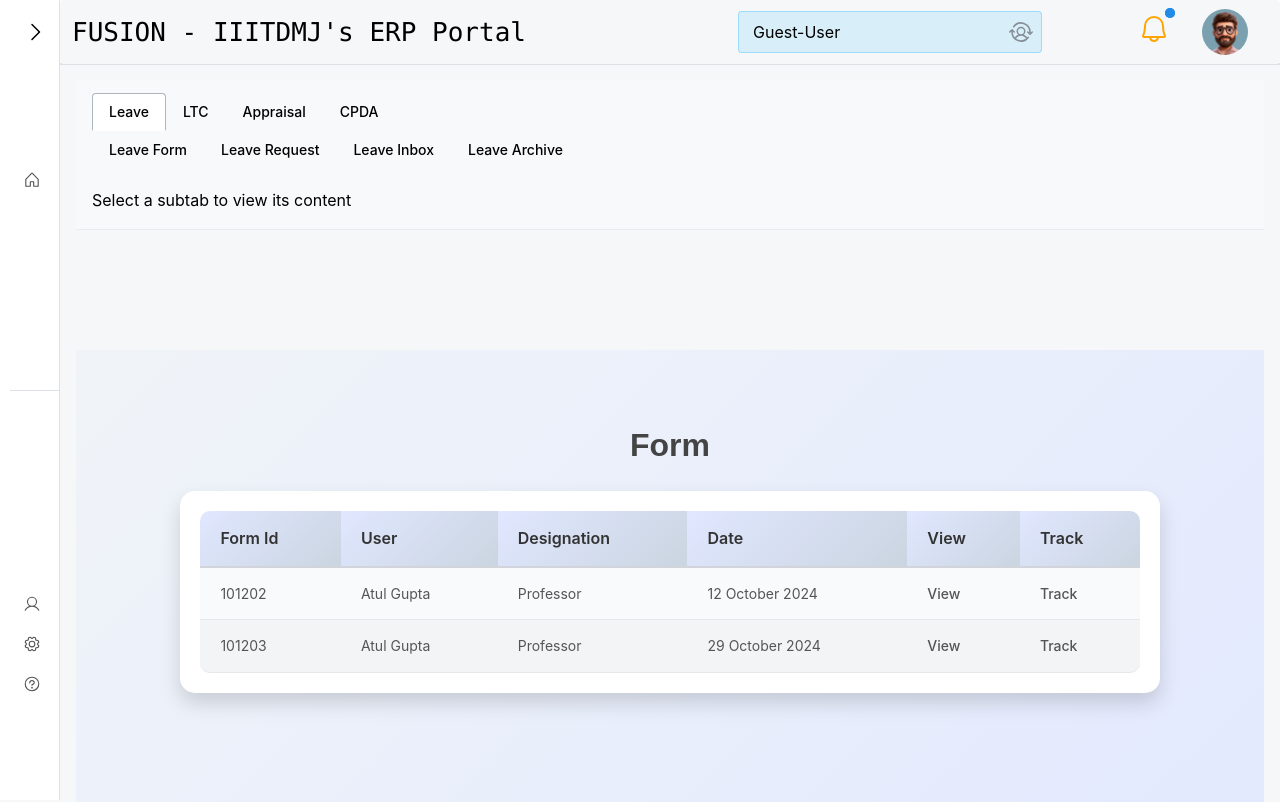
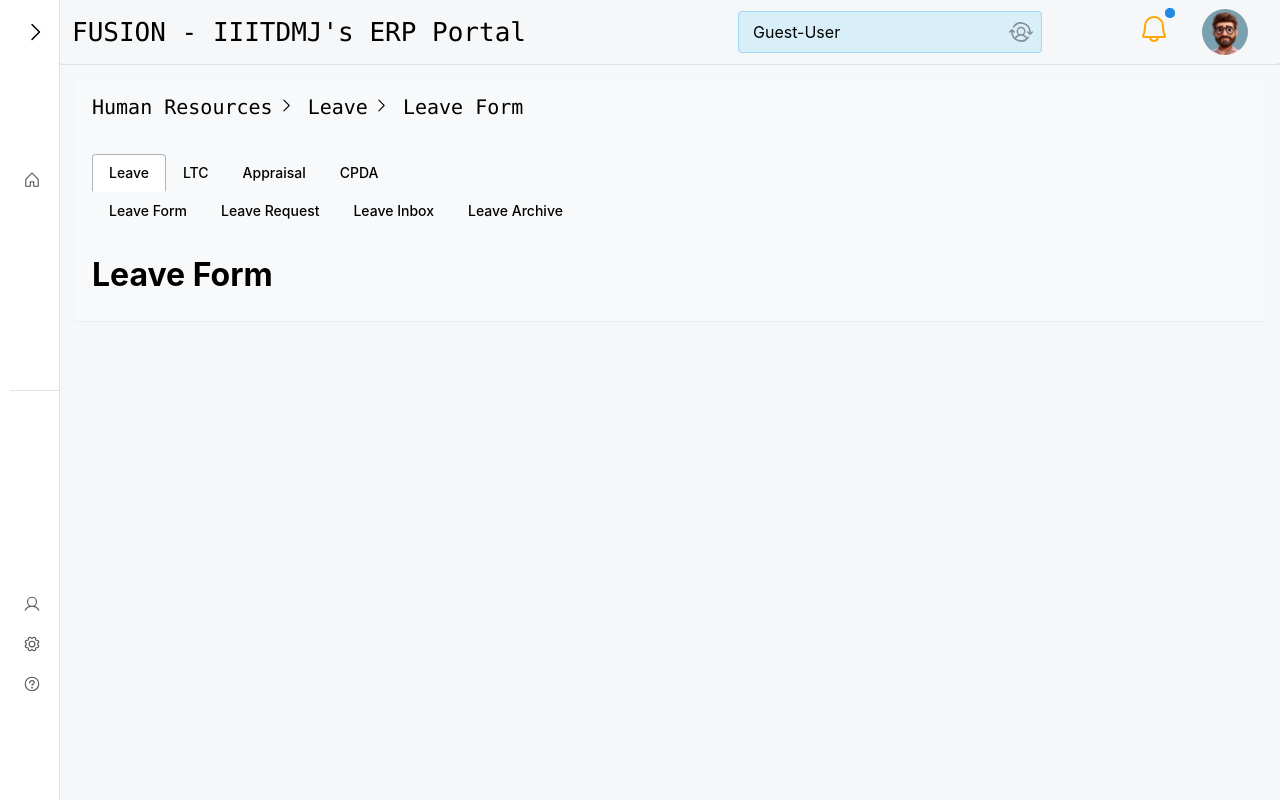
Before and after one commit to vishalverma9572/Fusion-client, a React (Vite) app: page /hr in a window 1280 px wide. Shown: the top 802 px of the page. Built offline with nearby package versions, Linux system fonts and the light colour scheme.

Commit message:
added breadcrumps for HR module

```diff
--- a/src/Modules/HR/components/FormComponent/FormTable.css
+++ b/src/Modules/HR/components/FormComponent/FormTable.css
@@ -1,5 +1,5 @@
 
-.app-container {
+.form-table-container .app-container {
     display: flex;
     flex-direction: column;
     align-items: center;
@@ -8,7 +8,7 @@
     min-height: 100vh;
   }
 
-  .table-title {
+  .form-table-container  .table-title {
     font-family: 'Arial', sans-serif;
     color: #444;
     margin-bottom: 20px;
@@ -24,13 +24,13 @@
     overflow: hidden;
   }
 
-  .form-table {
+  .form-table-container .form-table {
     width: 100%;
     border-collapse: separate;
     border-spacing: 0;
   }
 
-  .form-table th {
+  .form-table-container .form-table th {
     padding: 15px 20px;
     background: linear-gradient(135deg, #e0e7ff, #cbd5e1);
     color: #333;
@@ -40,52 +40,52 @@
     font-size: 16px;
   }
 
-  .form-table td {
+  .form-table-container .form-table td {
     padding: 15px 20px;
     color: #555;
     border-bottom: 1px solid #e5e7eb;
     font-size: 14px;
   }
 
-  .form-table tbody tr:nth-child(odd) {
+  .form-table-container .form-table tbody tr:nth-child(odd) {
     background-color: #f9fafb;
   }
 
-  .form-table tbody tr:nth-child(even) {
+  .form-table-container .form-table tbody tr:nth-child(even) {
     background-color: #f3f4f6;
   }
 
-  .form-table tbody tr:hover {
+  .form-table-container .form-table tbody tr:hover {
     background-color: #eef2ff;
     transition: background-color 0.3s ease-in-out;
   }
 
-  .action {
+  .form-table-container .action {
     color: #007bff;
     cursor: pointer;
     font-weight: 500;
     text-decoration: none;
   }
 
-  .action:hover {
+  .form-table-container .action:hover {
     text-decoration: underline;
   }
 
 
-  .form-table thead tr:first-child th:first-child {
+  .form-table-container .form-table thead tr:first-child th:first-child {
     border-top-left-radius: 10px;
   }
 
-  .form-table thead tr:first-child th:last-child {
+  .form-table-container .form-table thead tr:first-child th:last-child {
     border-top-right-radius: 10px;
   }
 
 
-  .form-table tbody tr:last-child td:first-child {
+  .form-table-container .form-table tbody tr:last-child td:first-child {
     border-bottom-left-radius: 10px;
   }
 
-  .form-table tbody tr:last-child td:last-child {
+  .form-table-container .form-table tbody tr:last-child td:last-child {
     border-bottom-right-radius: 10px;
   }
 
@@ -95,7 +95,7 @@
       width: 95%;
     }
 
-    .form-table th, .form-table td {
+    .form-table-container .form-table th, .form-table td {
       font-size: 12px;
       padding: 10px;
     }
--- /dev/null
+++ b/src/Modules/HR/components/headers.css
@@ -0,0 +1,6 @@
+.HR_header .breadcrumb {
+    font-family: var(--mantine-font-family-monospace);
+    font-size: 20px;
+    font-weight: normal !important;
+    margin-bottom: 30px;
+  }
--- a/src/Modules/HR/components/headers.jsx
+++ b/src/Modules/HR/components/headers.jsx
@@ -1,10 +1,12 @@
 import { useState } from "react";
 import { Container, Tabs } from "@mantine/core";
 import classes from "../styles/headers.module.css";
+import { CaretRight } from "@phosphor-icons/react";
+import "./headers.css";
 
 // Import components for each subtab
 import LeaveFormComponent from "./leaveForm";
-// import LeaveRequestComponent from './LeaveRequestComponent';
+import LeaveRequestComponent from "./FormComponent/Form";
 // import LeaveInboxComponent from './LeaveInboxComponent';
 // import LeaveArchiveComponent from './LeaveArchiveComponent';
 
@@ -39,10 +41,17 @@ const subTabs = {
 
 export function Header() {
   const [activeTab, setActiveTab] = useState("Leave");
-  const [activeSubTab, setActiveSubTab] = useState("");
+  const [activeSubTab, setActiveSubTab] = useState("Leave Form");
 
   const items = tabs.map((tab) => (
-    <Tabs.Tab value={tab} key={tab} onClick={() => setActiveTab(tab)}>
+    <Tabs.Tab
+      value={tab}
+      key={tab}
+      onClick={() => {
+        setActiveTab(tab);
+        setActiveSubTab(subTabs[tab][0]); // Default to the first subtab when switching main tabs
+      }}
+    >
       {tab}
     </Tabs.Tab>
   ));
@@ -57,48 +66,69 @@ export function Header() {
     switch (activeSubTab) {
       case "Leave Form":
         return <LeaveFormComponent />;
-      //   case "Leave Request":
-      //     return <LeaveRequestComponent />;
-      //   case "Leave Inbox":
-      //     return <LeaveInboxComponent />;
-      //   case "Leave Archive":
-      //     return <LeaveArchiveComponent />;
-
-      //   case "LTC Form":
-      //     return <LTCFormComponent />;
-      //   case "LTC Request":
-      //     return <LTCRequestComponent />;
-      //   case "LTC Inbox":
-      //     return <LTCInboxComponent />;
-      //   case "LTC Archive":
-      //     return <LTCArchiveComponent />;
-
-      //   case "CPDA Form":
-      //     return <CPDAFormComponent />;
-      //   case "CPDA Request":
-      //     return <CPDARequestComponent />;
-      //   case "CPDA Inbox":
-      //     return <CPDAInboxComponent />;
-      //   case "CPDA Archive":
-      //     return <CPDAArchiveComponent />;
-
-      //   case "Appraisal Form":
-      //     return <AppraisalFormComponent />;
-      //   case "Appraisal Request":
-      //     return <AppraisalRequestComponent />;
-      //   case "Appraisal Inbox":
-      //     return <AppraisalInboxComponent />;
-      //   case "Appraisal Archive":
-      //     return <AppraisalArchiveComponent />;
-
+      case "Leave Request":
+        return <LeaveRequestComponent />;
+      // case "Leave Inbox":
+      //   return <LeaveInboxComponent />;
+      // case "Leave Archive":
+      //   return <LeaveArchiveComponent />;
+      // case "LTC Form":
+      //   return <LTCFormComponent />;
+      // case "LTC Request":
+      //   return <LTCRequestComponent />;
+      // case "LTC Inbox":
+      //   return <LTCInboxComponent />;
+      // case "LTC Archive":
+      //   return <LTCArchiveComponent />;
+      // case "CPDA Form":
+      //   return <CPDAFormComponent />;
+      // case "CPDA Request":
+      //   return <CPDARequestComponent />;
+      // case "CPDA Inbox":
+      //   return <CPDAInboxComponent />;
+      // case "CPDA Archive":
+      //   return <CPDAArchiveComponent />;
+      // case "Appraisal Form":
+      //   return <AppraisalFormComponent />;
+      // case "Appraisal Request":
+      //   return <AppraisalRequestComponent />;
+      // case "Appraisal Inbox":
+      //   return <AppraisalInboxComponent />;
+      // case "Appraisal Archive":
+      //   return <AppraisalArchiveComponent />;
       default:
         return <p>Select a subtab to view its content</p>;
     }
   };
 
+  // Function to create dynamic breadcrumb
+  const getBreadcrumb = () => {
+    const base = "Human Resources";
+    const iconStyle = { paddingTop: "3px", marginLeft: "3px" }; // Adjust the margin value as needed
+
+    return (
+      <span>
+        {base}
+        {activeTab && (
+          <>
+            <CaretRight size={20} style={iconStyle} /> {activeTab}
+          </>
+        )}
+        {activeSubTab && (
+          <>
+            <CaretRight size={20} style={iconStyle} /> {activeSubTab}
+          </>
+        )}
+      </span>
+    );
+  };
+
   return (
-    <div className={classes.header}>
+    <div className={`${classes.header} HR_header`}>
       <Container size="md" style={{ marginLeft: 0 }}>
+        {/* Breadcrumb Section */}
+        <div className="breadcrumb">{getBreadcrumb()}</div>
+
         <Tabs
           defaultValue={activeTab}
           variant="outline"
--- a/src/Modules/HR/index.jsx
+++ b/src/Modules/HR/index.jsx
@@ -1,16 +1,10 @@
 import React from "react";
 import { Header } from "./components/headers";
-import Form from "./components/FormComponent/Form";
 
 export default function HR() {
   return (
     <div>
       <Header />
-      <Form />
     </div>
   );
-
-
-
-
 }
```
